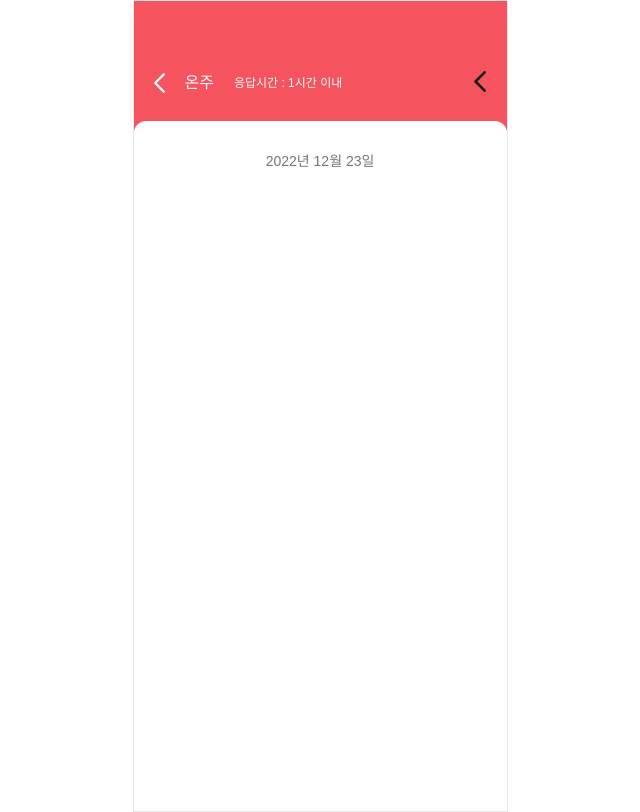
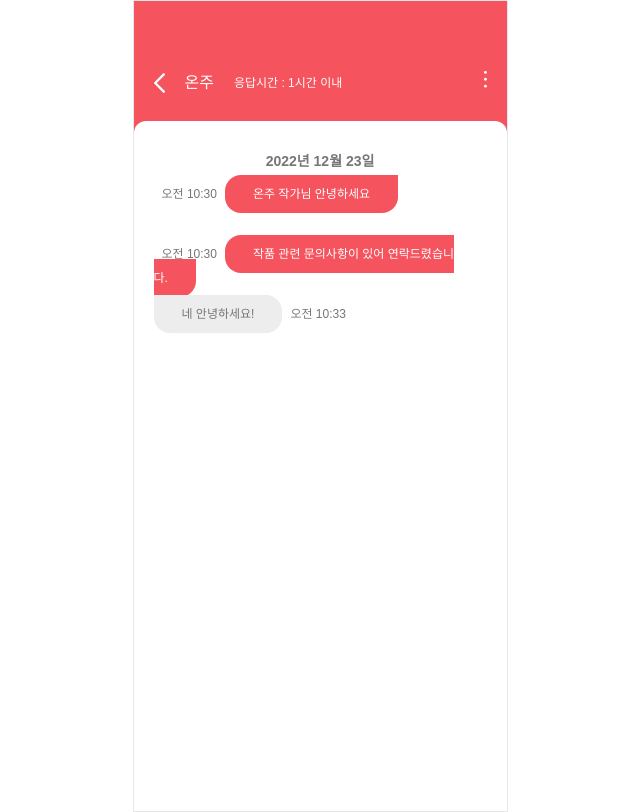
Before and after one commit to Att-ies/frontend, a Next.js app: page /chat/1 in a window 1280 px wide. Shown: the whole page, without its empty margins (320-960 px from the left). Built offline with nearby package versions, Linux system fonts and the light colour scheme.

Commit message:
feat : chatting compopnent

```diff
--- a/src/components/common/ChattingMessage.tsx
+++ b/src/components/common/ChattingMessage.tsx
@@ -1,11 +1,35 @@
 import tw from 'tailwind-styled-components';
 
 interface chattingProps {
+  time: number | string;
+  text: string;
+  sender: string;
   [key: string]: any;
 }
 
-const ChattingMessageTag = tw.div``;
-
-export default function ChattingMessage({ ...rest }: chattingProps) {
-  <ChattingMessageTag {...rest}>sdds</ChattingMessageTag>;
+export default function ChattingMessage({
+  time,
+  text,
+  sender,
+  ...rest
+}: chattingProps) {
+  return (
+    <div {...rest}>
+      {sender === 'me' ? (
+        <div className="h-[60px]">
+          <span className="text-12 text-[#767676] px-2">{time}</span>
+          <span className="px-7 py-3 bg-[#F5535D] text-[#FFFFFF] text-[12px] rounded-l-2xl rounded-br-2xl ">
+            {text}
+          </span>
+        </div>
+      ) : (
+        <div>
+          <span className="px-7 py-3 bg-[#EDEDED] text-[#767676] text-[12px] rounded-r-2xl rounded-bl-2xl ">
+            {text}
+          </span>
+          <span className="text-12 text-[#767676] px-2">{time}</span>
+        </div>
+      )}
+    </div>
+  );
 }
--- a/src/pages/chat/[id].tsx
+++ b/src/pages/chat/[id].tsx
@@ -12,22 +12,21 @@ const DUMP_CHATTINGLIST = [
   {
     id: '1',
     time: '오전 10:30',
-    message: '온주 작가님 안녕하세요',
+    text: '온주 작가님 안녕하세요',
     sender: 'me',
   },
   {
     id: '2',
     time: '오전 10:30',
-    message: '작품 관련 문의사항이 있어 연락드렸습니다.',
+    text: '작품 관련 문의사항이 있어 연락드렸습니다.',
     sender: 'me',
   },
-  { id: '3', time: '오전 10:33', message: '네 안녕하세요!', sender: 'you' },
+  { id: '3', time: '오전 10:33', text: '네 안녕하세요!', sender: 'you' },
 ];
 
 export default function ChatRoom({ params }: ChatRoomProps) {
   const router = useRouter();
   const { id } = router.query;
-
   return (
     <Layout>
       <header className="absolute top-0 inset-x-0 w-full h-[145px] bg-[#F5535D]">
@@ -42,21 +41,26 @@ export default function ChatRoom({ params }: ChatRoomProps) {
           <div className="text-16 px-5 ">온주</div>
           <div className="text-12 flex items-center">응답시간 : 1시간 이내</div>
           <Image
-            src="/svg/icons/icon_back.svg"
+            src="/svg/icons/icon_dots.svg"
             alt="back"
-            width="13"
+            width="3"
             height="0"
             className="absolute right-5"
           />
         </article>
       </header>
       <section className="absolute top-[120px] inset-x-0 w-full bg-white rounded-xl p-5">
-        <article className="flex items-center justify-center text-center text-[#767676] text-14 h-[40px] ">
+        <article className="flex items-center justify-center text-center text-[#767676] text-14 h-[40px] font-bold">
           2022년 12월 23일
         </article>
-        <article>
+        <article className="  ">
           {DUMP_CHATTINGLIST.map((chattingItem) => (
-            <ChattingMessage key={chattingItem.id} />
+            <ChattingMessage
+              key={chattingItem.id}
+              time={chattingItem.time}
+              text={chattingItem.text}
+              sender={chattingItem.sender}
+            />
           ))}
         </article>
       </section>
```
Also changed, not shown: public/svg/icons/icon_dots.svg (added).
